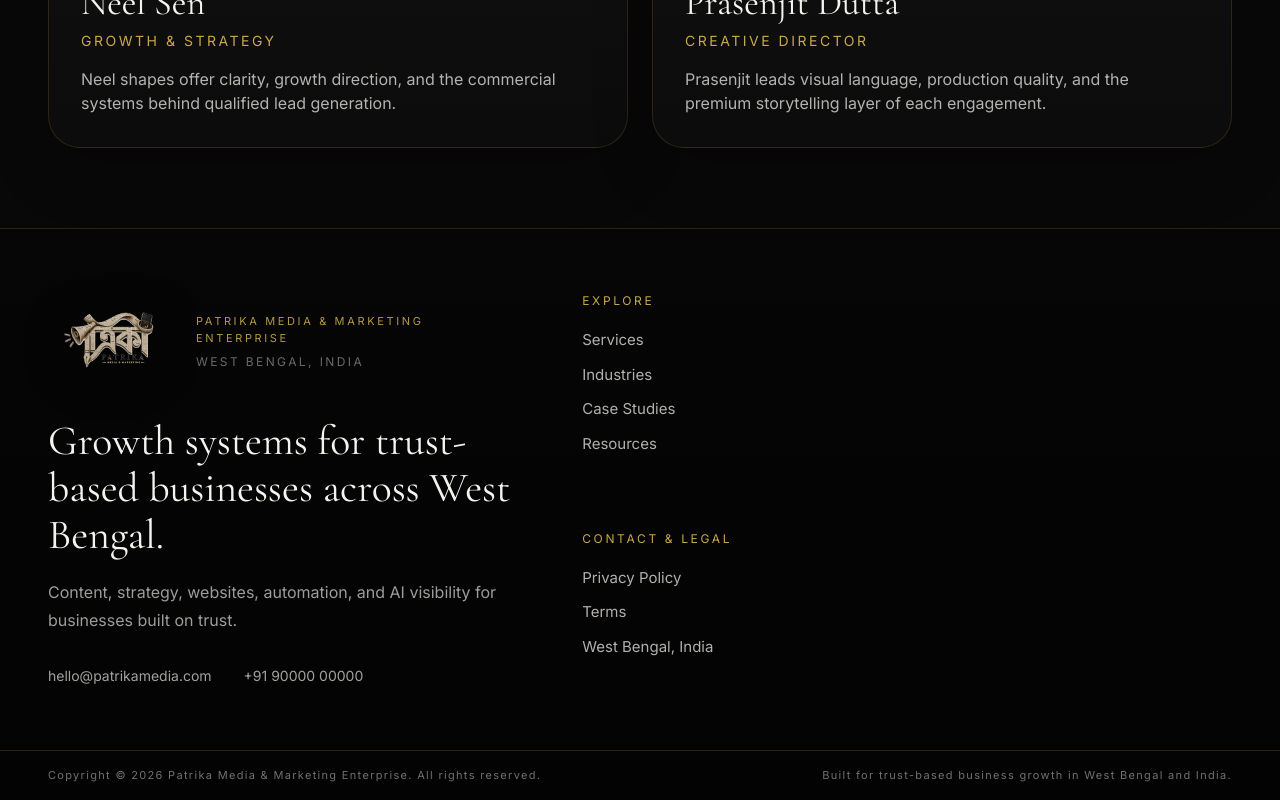
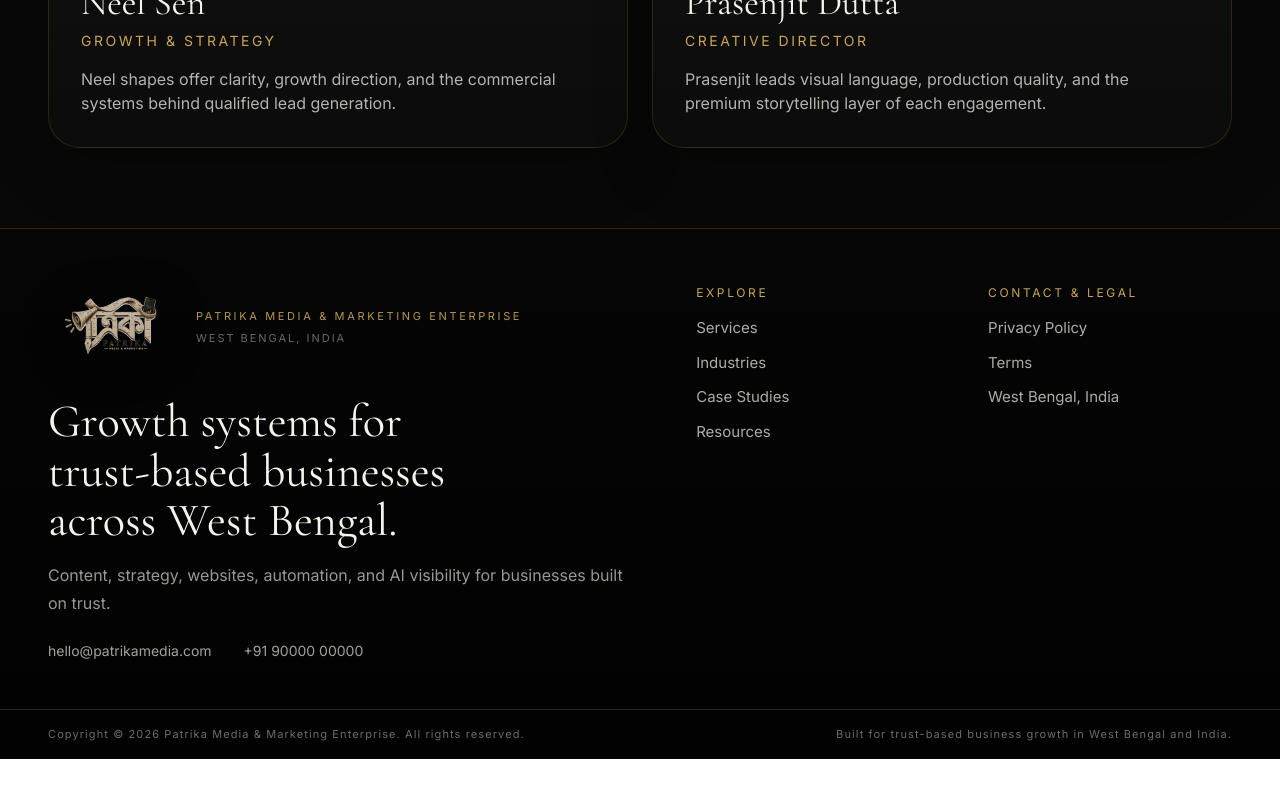
Before and after one commit to webgurdians/Patrika, a Next.js app: page /about in a window 1280 px wide. Shown: the part 883-1683 px from the top of the page. After the commit the page ends 1642 px from the top, so only its background shows below. Built offline with nearby package versions, Linux system fonts and the light colour scheme; no server answers.

Commit message:
Tighten footer layout and homepage CTA spacing

```diff
--- a/src/app/page.tsx
+++ b/src/app/page.tsx
@@ -209,8 +209,8 @@ export default function Home() {
         </div>
       </section>
 
-      <section className="section-shell py-20">
-        <div className="card-border rounded-[2.4rem] p-10 text-center sm:p-14">
+      <section className="section-shell pt-14 pb-10 sm:pt-16 sm:pb-12">
+        <div className="card-border rounded-[2.4rem] p-8 text-center sm:p-12">
           <p className="gold-label mb-4 text-xs">Final CTA</p>
           <h2 className="font-serif text-5xl">Book A Strategy Session</h2>
           <p className="mx-auto mt-5 max-w-2xl text-foreground/72">
--- a/src/components/site/footer.tsx
+++ b/src/components/site/footer.tsx
@@ -6,34 +6,38 @@ export function Footer() {
   const year = new Date().getFullYear();
 
   return (
-    <footer className="border-t border-white/8 bg-[linear-gradient(180deg,rgba(6,6,6,0.96),rgba(3,3,3,1))]">
-      <div className="section-shell py-14 sm:py-16">
-        <div className="grid gap-12 lg:grid-cols-[1.2fr_0.65fr_0.85fr] lg:gap-18">
+    <footer className="border-t border-white/8 bg-[linear-gradient(180deg,#050505_0%,#020202_100%)]">
+      <div className="section-shell py-10 sm:py-12">
+        <div className="grid gap-10 lg:grid-cols-[1.05fr_0.95fr] lg:gap-14">
           <div className="max-w-2xl">
-            <div className="mb-7 flex items-center gap-5">
-              <BrandMark glow={false} className="w-[104px] shrink-0 sm:w-[128px]" />
-              <div className="space-y-2">
+            <div className="mb-5 flex items-center gap-4">
+              <BrandMark glow={false} className="w-[110px] shrink-0 sm:w-[132px]" />
+              <div className="space-y-1.5">
                 <p className="gold-label text-[11px]">Patrika Media & Marketing Enterprise</p>
-                <p className="text-xs uppercase tracking-[0.2em] text-foreground/42">
+                <p className="text-[11px] uppercase tracking-[0.18em] text-foreground/42">
                   West Bengal, India
                 </p>
               </div>
             </div>
-            <p className="max-w-xl font-serif text-[2rem] leading-[1.12] sm:text-[2.6rem]">
-            Growth systems for trust-based businesses across West Bengal.
+            <p className="max-w-[18ch] font-serif text-[2rem] leading-[1.06] sm:text-[2.9rem]">
+              Growth systems for trust-based businesses across West Bengal.
             </p>
-            <p className="mt-5 max-w-xl text-sm leading-7 text-foreground/64 sm:text-base">
+            <p className="mt-4 max-w-xl text-sm leading-7 text-foreground/62 sm:text-base">
               Content, strategy, websites, automation, and AI visibility for businesses built on trust.
             </p>
-            <div className="mt-8 flex flex-wrap gap-x-8 gap-y-3 text-sm text-foreground/66">
-              <a href={`mailto:${siteConfig.email}`} className="hover:text-gold">{siteConfig.email}</a>
-              <a href={`tel:${siteConfig.phone}`} className="hover:text-gold">{siteConfig.phone}</a>
+            <div className="mt-6 flex flex-wrap gap-x-8 gap-y-2 text-sm text-foreground/66">
+              <a href={`mailto:${siteConfig.email}`} className="hover:text-gold">
+                {siteConfig.email}
+              </a>
+              <a href={`tel:${siteConfig.phone}`} className="hover:text-gold">
+                {siteConfig.phone}
+              </a>
             </div>
           </div>
-          <div className="grid gap-10 sm:grid-cols-2 lg:grid-cols-1 lg:gap-12">
+          <div className="grid gap-10 border-t border-white/8 pt-8 sm:grid-cols-2 sm:gap-12 lg:border-t-0 lg:pt-2">
             <div>
-              <p className="mb-5 text-xs uppercase tracking-[0.22em] text-gold">Explore</p>
-              <div className="space-y-3 text-[15px] text-foreground/72">
+              <p className="mb-4 text-xs uppercase tracking-[0.22em] text-gold">Explore</p>
+              <div className="space-y-3 text-[15px] text-foreground/70">
                 <Link href="/services" className="block hover:text-gold">Services</Link>
                 <Link href="/industries" className="block hover:text-gold">Industries</Link>
                 <Link href="/case-studies" className="block hover:text-gold">Case Studies</Link>
@@ -41,8 +45,8 @@ export function Footer() {
               </div>
             </div>
             <div>
-              <p className="mb-5 text-xs uppercase tracking-[0.22em] text-gold">Contact & Legal</p>
-              <div className="space-y-3 text-[15px] text-foreground/72">
+              <p className="mb-4 text-xs uppercase tracking-[0.22em] text-gold">Contact & Legal</p>
+              <div className="space-y-3 text-[15px] text-foreground/70">
                 <Link href="/privacy-policy" className="block hover:text-gold">Privacy Policy</Link>
                 <Link href="/terms" className="block hover:text-gold">Terms</Link>
                 <p>{siteConfig.location}</p>
@@ -52,7 +56,7 @@ export function Footer() {
         </div>
       </div>
       <div className="border-t border-white/8">
-        <div className="section-shell flex flex-col gap-2 py-4 text-[11px] tracking-[0.12em] text-foreground/46 lg:flex-row lg:items-center lg:justify-between">
+        <div className="section-shell flex flex-col gap-2 py-4 text-[11px] tracking-[0.1em] text-foreground/44 lg:flex-row lg:items-center lg:justify-between">
           <p>Copyright © {year} Patrika Media & Marketing Enterprise. All rights reserved.</p>
           <p>Built for trust-based business growth in West Bengal and India.</p>
         </div>
```
